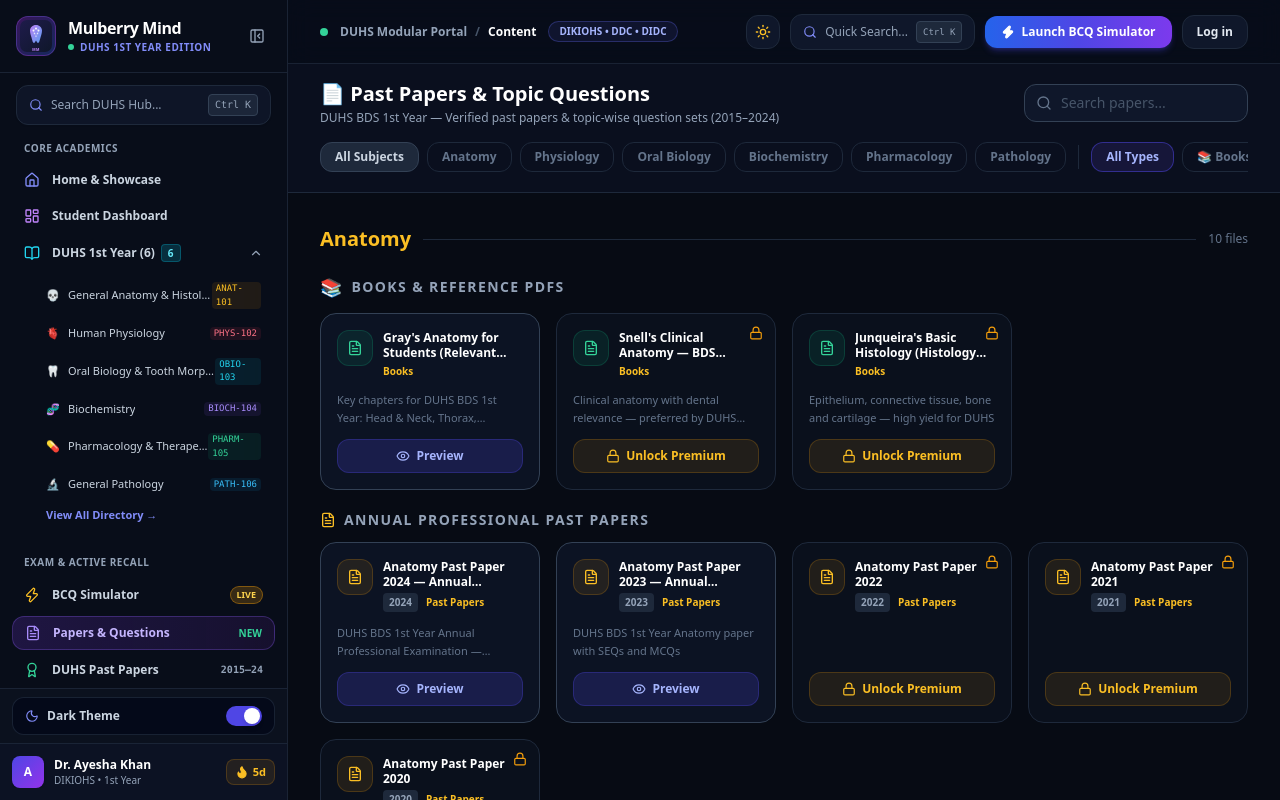
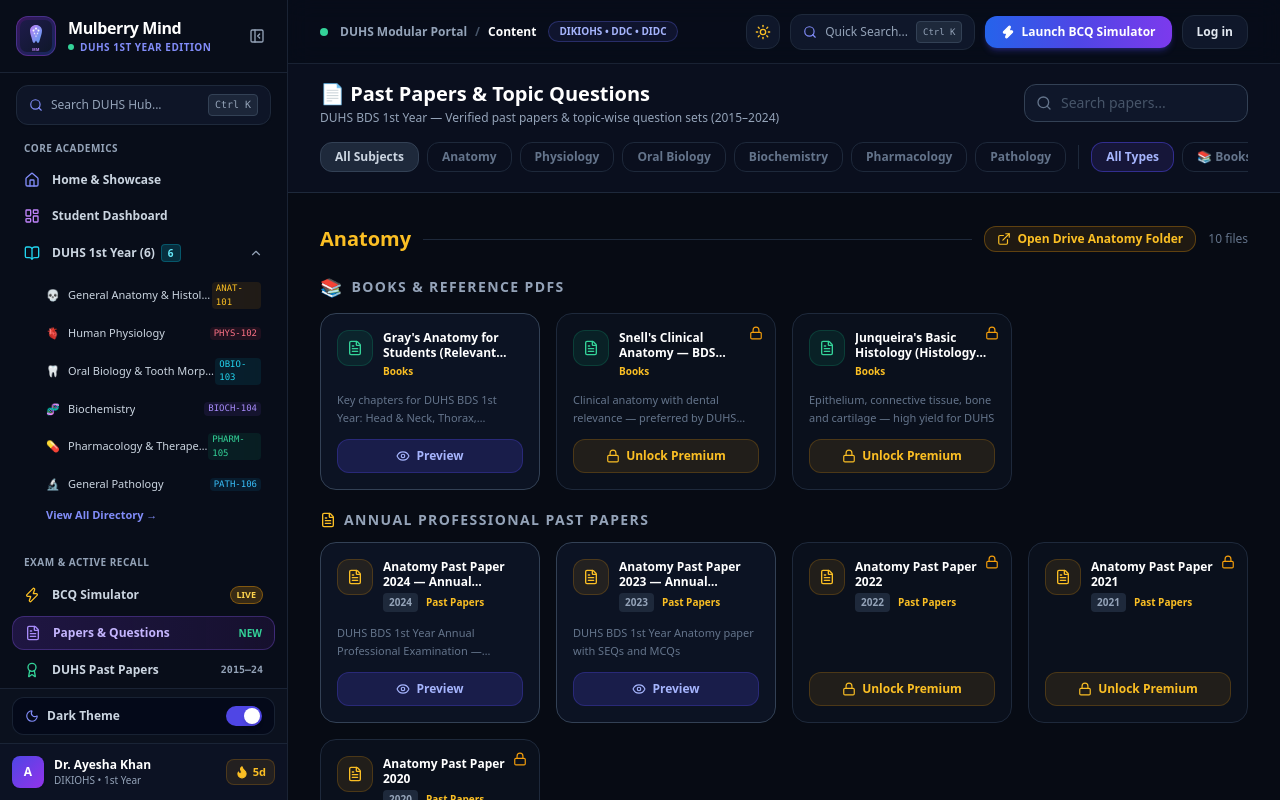
Before and after one commit to mkazkhan28/mulbureymind-, a Next.js app: page /content in a window 1280 px wide. Shown: the top 800 px of the page. Built offline with nearby package versions, Linux system fonts and the light colour scheme.

Commit message:
Link Anatomy Google Drive folder to content page

```diff
--- a/src/app/content/page.tsx
+++ b/src/app/content/page.tsx
@@ -577,6 +577,17 @@ export default function ContentPage() {
                 <div className="flex items-center gap-3">
                   <h2 className={`text-xl font-extrabold ${subjectInfo.color}`}>{group.label}</h2>
                   <div className="h-px flex-1 bg-slate-800" />
+                  {group.id === "anat" && (
+                    <a
+                      href="https://drive.google.com/drive/folders/1Vd9BjuLO2ZNv8nIHRsrFiosw80xNhJrz"
+                      target="_blank"
+                      rel="noopener noreferrer"
+                      className="inline-flex items-center gap-1.5 px-3 py-1 rounded-xl bg-amber-500/10 border border-amber-500/30 text-amber-400 text-xs font-semibold hover:bg-amber-500/20 transition"
+                    >
+                      <ExternalLink className="w-3.5 h-3.5" />
+                      <span>Open Drive Anatomy Folder</span>
+                    </a>
+                  )}
                   <span className="text-xs text-slate-500">{group.files.length} files</span>
                 </div>
 
```
